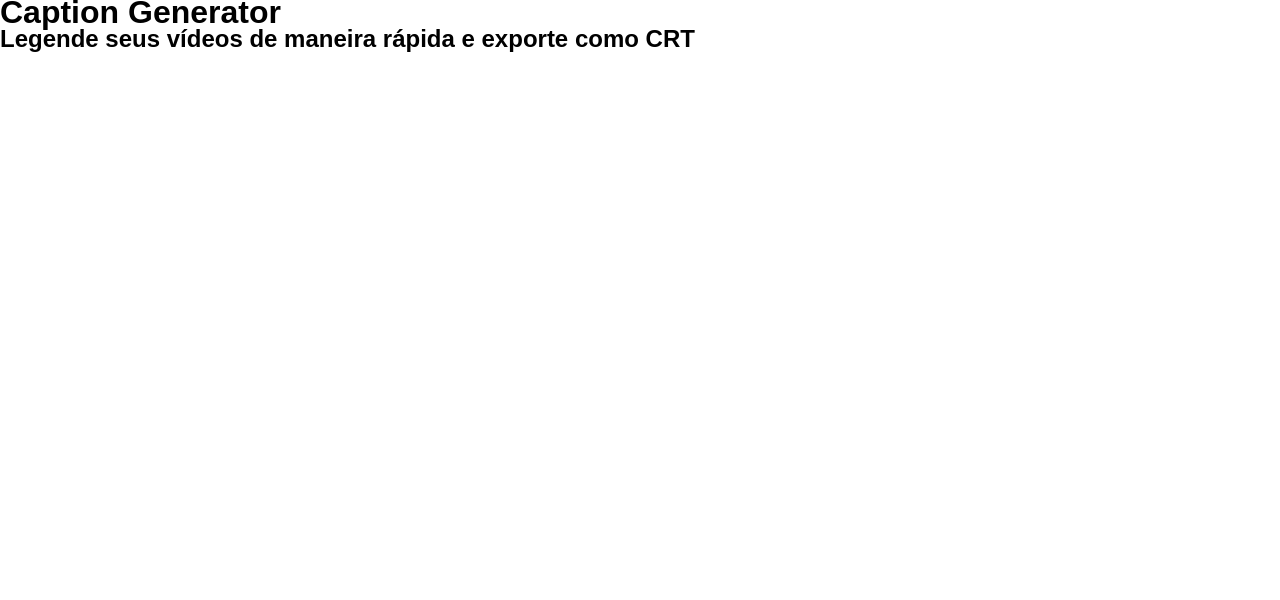
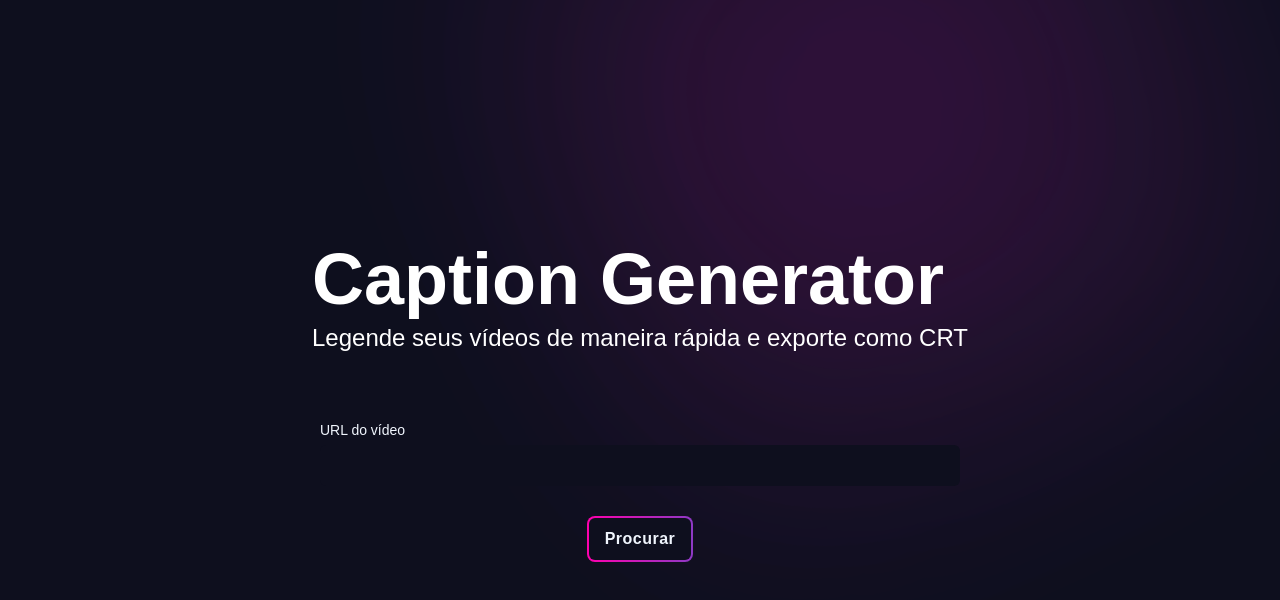
Before and after one commit to Wilian-N-Silva/caption-generator, a React (Vite) app: page / in a window 1280 px wide. Shown: the top 600 px of the page. Built offline with nearby package versions, Linux system fonts and the light colour scheme.

Commit message:
refactor: :recycle: Refactor home structure and button

```diff
--- a/src/pages/Home.tsx
+++ b/src/pages/Home.tsx
@@ -1,8 +1,24 @@
 export function Home() {
   return (
-    <>
-      <h1>Caption Generator</h1>
-      <h2>Legende seus vídeos de maneira rápida e exporte como CRT</h2>
-    </>
+    <div className="home">
+      <header className="home__header">
+        <h1 className="home__title">Caption Generator</h1>
+        <h2 className="home__subtitle">
+          Legende seus vídeos de maneira rápida e exporte como CRT
+        </h2>
+      </header>
+
+      <form className="home__form">
+        <div className="text-field">
+          <label className="text-field__label" htmlFor="url-input">
+            URL do vídeo
+          </label>
+          <input className="text-field__input" id="url-input" type="url" />
+        </div>
+        <button className="button" type="submit">
+          Procurar
+        </button>
+      </form>
+    </div>
   )
 }
--- a/src/style/components/_button.scss
+++ b/src/style/components/_button.scss
@@ -1,10 +1,24 @@
 .button {
-  padding: 12px 24px;
-  border: 1px solid gray;
-  border-radius: 4px;
-  transition: 0.2s ease-in-out;
+  position: relative;
+  display: flex;
+  gap: 8px;
+  padding: 8px 16px;
+  border: none;
+  border-radius: 6px;
+  font: $typography-button;
+  color: $color-vulcan-50;
+  background-color: $color-vulcan-950;
+  letter-spacing: $typography-letter-spacing;
+  transition: .3s ease-in-out;
+  align-self: center;
+  align-items: center;
+
   &:hover {
+    background-color: transparent;
     cursor: pointer;
-    transform: scale(1.1) translateY(-2px);
+  }
+
+  &::before {
+    @include gradient-border;
   }
 }
--- a/src/style/components/_text_field.scss
+++ b/src/style/components/_text_field.scss
@@ -1,13 +1,35 @@
 .text-field {
-  display: flex;
-  flex-direction: column;
-  gap: 4px;
-  width: 100%;
-  & input,
-  & textarea {
+
+  &__label {
+    display: block;
+    font: $typography-body-small;
+    color: $color-vulcan-50;
+    margin-bottom: 4px;
+  }
+
+  &__input {
+    position: relative;
+    display: flex;
+    gap: 8px;
     padding: 8px 16px;
-    border: 1px solid gray;
-    border-radius: 8px;
-    font: 400 16px/150% sans-serif;
+    border: none;
+    width: 100%;
+    border-radius: 6px;
+    font: $typography-body;
+    color: $color-vulcan-50;
+    background-color: $color-vulcan-950;
+    transition: 0.3s ease-in-out;
+  }
+
+  &__input::after {
+    z-index: -1;
+    display: block;
+    content: "";
+    position: absolute;
+    width: 100px;
+    height: 100px;
+    background: red;
+    top: 0;
+    left: 0;
   }
 }
--- a/src/style/layout/_root.scss
+++ b/src/style/layout/_root.scss
@@ -5,13 +5,10 @@ body {
 
 #root {
   height: auto;
-}
-
-
-.root {
   min-height: 100vh;
   background-color: $color-vulcan-950;
-
+  display: grid;
+  place-items: center;
   .blur {
     min-height: 100vh;
     width: 100%;
@@ -19,48 +16,35 @@ body {
     z-index: 0;
     overflow: hidden;
 
+
+
     &::after {
-      content: "";
-      background: $shape-blob-pink;
-      inset: 0;
-      position: absolute;
-      height: 600px;
-      width: 600px;
-      aspect-ratio: 1/1;
-      background-repeat: no-repeat;
-      background-position: center;
-
-      transition: 0.6s ease-out;
-      animation: rotateBlur 30s linear infinite;
-      transform-origin: 500px 200px;
+      @include shape-blob($shape-blob-pink);
     }
     &::before {
-      content: "";
-      background: $shape-blob-purple;
-      top: 0;
-      opacity: 0.5;
-      left: 25%;
-      position: absolute;
-      height: 600px;
-      width: 600px;
-      aspect-ratio: 1/1;
-      background-position: center;
-      background-repeat: no-repeat;
-      transition: 0.6s ease-out;
-      animation: rotateBlur 30s linear infinite;
-      transform-origin: 500px 300px;
+      @include shape-blob($shape-blob-purple);
     }
   }
 
-  &.shape-blur {
-    .blur::after,
-    .blur::before {
-      opacity: 0.6;
+  .inner {
+    max-width: 1440px;
+    z-index: 1;
+    min-height: 100vh;
+    width: 100%;
+  }
+}
 
-      filter: blur(128px);
-    }
+@keyframes rotateBlur {
+  from {
+    transform: rotate(0deg);
   }
+  to {
+    transform: rotate(360deg);
+    transform-origin: 0 0;
+  }
+}
 
+/*
   &.step-2 {
     .blur::before {
       left: 25%;
@@ -81,24 +65,4 @@ body {
     }
   }
 
-  .inner {
-    display: grid;
-    place-items: center;
-    z-index: 1;
-    min-height: 100vh;
-    width: 100%;
-    backdrop-filter: blur(2px);
-    color: white;
-    font: $typography-heading-1;
-  }
-}
-
-@keyframes rotateBlur {
-  from {
-    transform: rotate(0deg);
-  }
-  to {
-    transform: rotate(360deg);
-    transform-origin: 0 0;
-  }
-}
+*/
--- a/src/style/main.scss
+++ b/src/style/main.scss
@@ -1,6 +1,6 @@
 // UTILITIES
 @import "utilities/variables";
-// @import "utilities/mixins";
+@import "utilities/mixins";
 @import "utilities/colors";
 
 // BASE
--- a/src/style/pages/_home.scss
+++ b/src/style/pages/_home.scss
@@ -1,94 +1,25 @@
 .home {
+  display: flex;
+  flex-direction: column;
   min-height: 100vh;
-  background-color: $color-vulcan-950;
+  align-items: center;
+  justify-content: center;
+  gap: 64px;
+  color: white;
 
-  .blur {
-    min-height: 100vh;
-    width: 100%;
-    position: absolute;
-    z-index: 0;
-    overflow: hidden;
-
-    &::after {
-      content: "";
-      background: $shape-blob-pink;
-      inset: 0;
-      position: absolute;
-      height: 600px;
-      width: 600px;
-      aspect-ratio: 1/1;
-      background-repeat: no-repeat;
-      background-position: center;
-
-      transition: 0.6s ease-out;
-      animation: rotateBlur 30s linear infinite;
-      transform-origin: 500px 200px;
-    }
-    &::before {
-      content: "";
-      background: $shape-blob-purple;
-      top: 0;
-      opacity: 0.5;
-      left: 25%;
-      position: absolute;
-      height: 600px;
-      width: 600px;
-      aspect-ratio: 1/1;
-      background-position: center;
-      background-repeat: no-repeat;
-      transition: 0.6s ease-out;
-      animation: rotateBlur 30s linear infinite;
-      transform-origin: 500px 300px;
-    }
+  &__title {
+    font: $typography-heading-1;
   }
 
-  &.shape-blur {
-    .blur::after,
-    .blur::before {
-      opacity: 0.6;
-
-      filter: blur(128px);
-    }
+  &__subtitle {
+    font: $typography-heading-3;
   }
 
-  &.step-2 {
-    .blur::before {
-      left: 25%;
-    }
-    .blur::after {
-      left: 50%;
-    }
-  }
-
-  &.step-3 {
-    .blur::before {
-      top: 50%;
-      left: 25%;
-    }
-    .blur::after {
-      top: 50%;
-      left: 50%;
-    }
-  }
-
-  .inner {
-    display: grid;
-    place-items: center;
-    z-index: 1;
-    min-height: 100vh;
+  &__form {
+    display: flex;
+    flex-direction: column;
+    gap: 32px;
     width: 100%;
-    backdrop-filter: blur(2px);
-    color: white;
-    font: $typography-heading-1;
+    max-width: 640px;
   }
 }
-
-@keyframes rotateBlur {
-  from {
-    transform: rotate(0deg);
-  }
-  to {
-    transform: rotate(360deg);
-    transform-origin: 0 0;
-  }
-}
--- a/src/style/utilities/_colors.scss
+++ b/src/style/utilities/_colors.scss
@@ -31,3 +31,9 @@ $color-purple-heart-700: #8e39c5;
 $color-purple-heart-800: #703198;
 $color-purple-heart-900: #5c287b;
 $color-purple-heart-950: #3f1259;
+
+$to-right-hollywood-cerise-600-purple-heart-700: linear-gradient(
+  90deg,
+  $color-hollywood-cerise-600 0%,
+  $color-purple-heart-700 100%
+);
--- /dev/null
+++ b/src/style/utilities/_mixins.scss
@@ -0,0 +1,26 @@
+@mixin shape-blob($shape-path) {
+  content: "";
+  top: 0;
+  left: 50%;
+  position: absolute;
+  height: 600px;
+  aspect-ratio: 1/1;
+  background: #{$shape-path} no-repeat center;
+  transition: 0.6s ease-out;
+  animation: rotateBlur 30s linear infinite;
+  transform-origin: 500px 200px;
+  opacity: 0.6;
+  filter: blur(128px);
+}
+
+@mixin gradient-border {
+      content: "";
+      z-index: -1;
+      border-radius: 8px;
+      position: absolute;
+      height: calc(100% + 4px);
+      width: calc(100% + 4px);
+      left: -2px;
+      top: -2px;
+      background: $to-right-hollywood-cerise-600-purple-heart-700;
+    }
```
